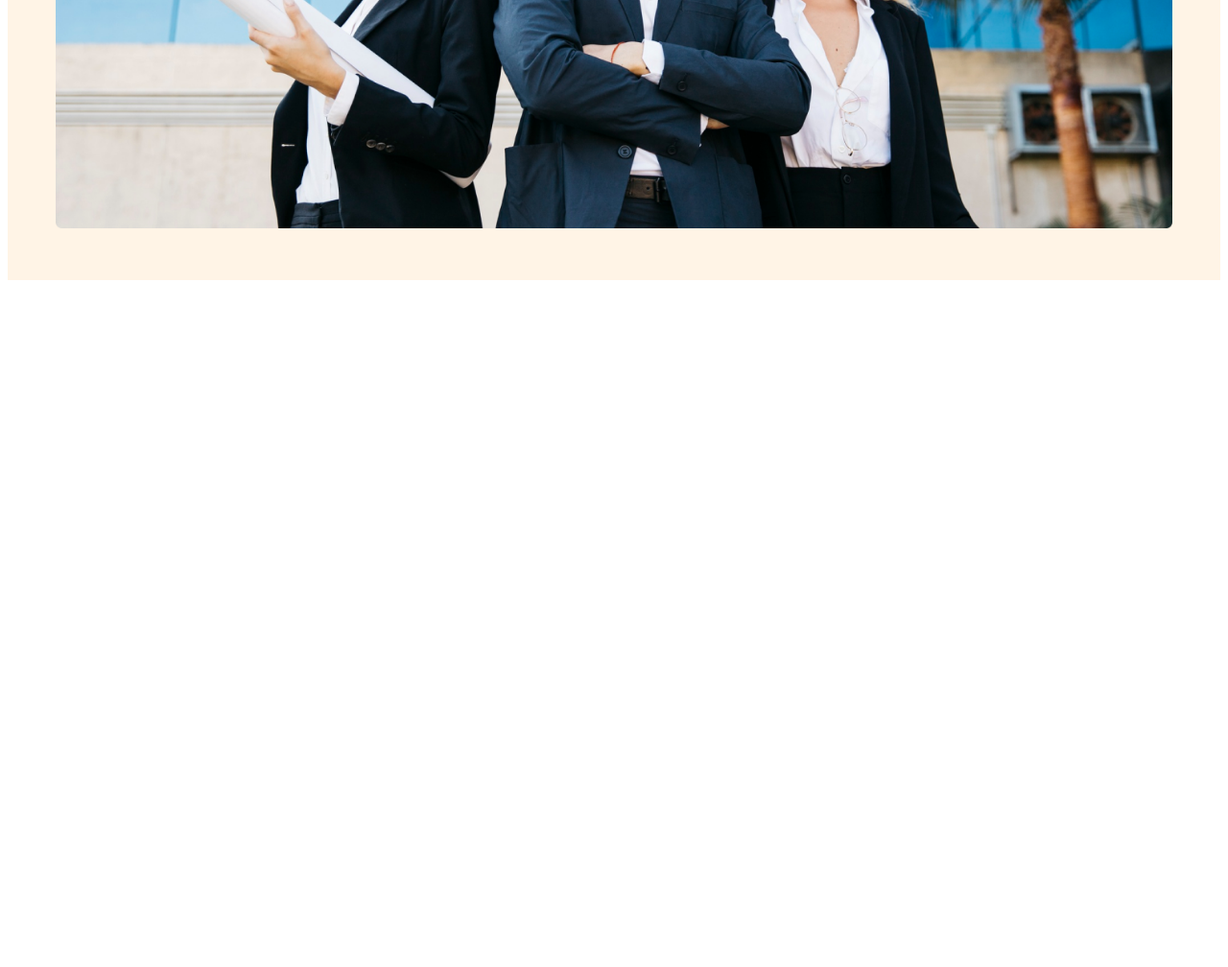
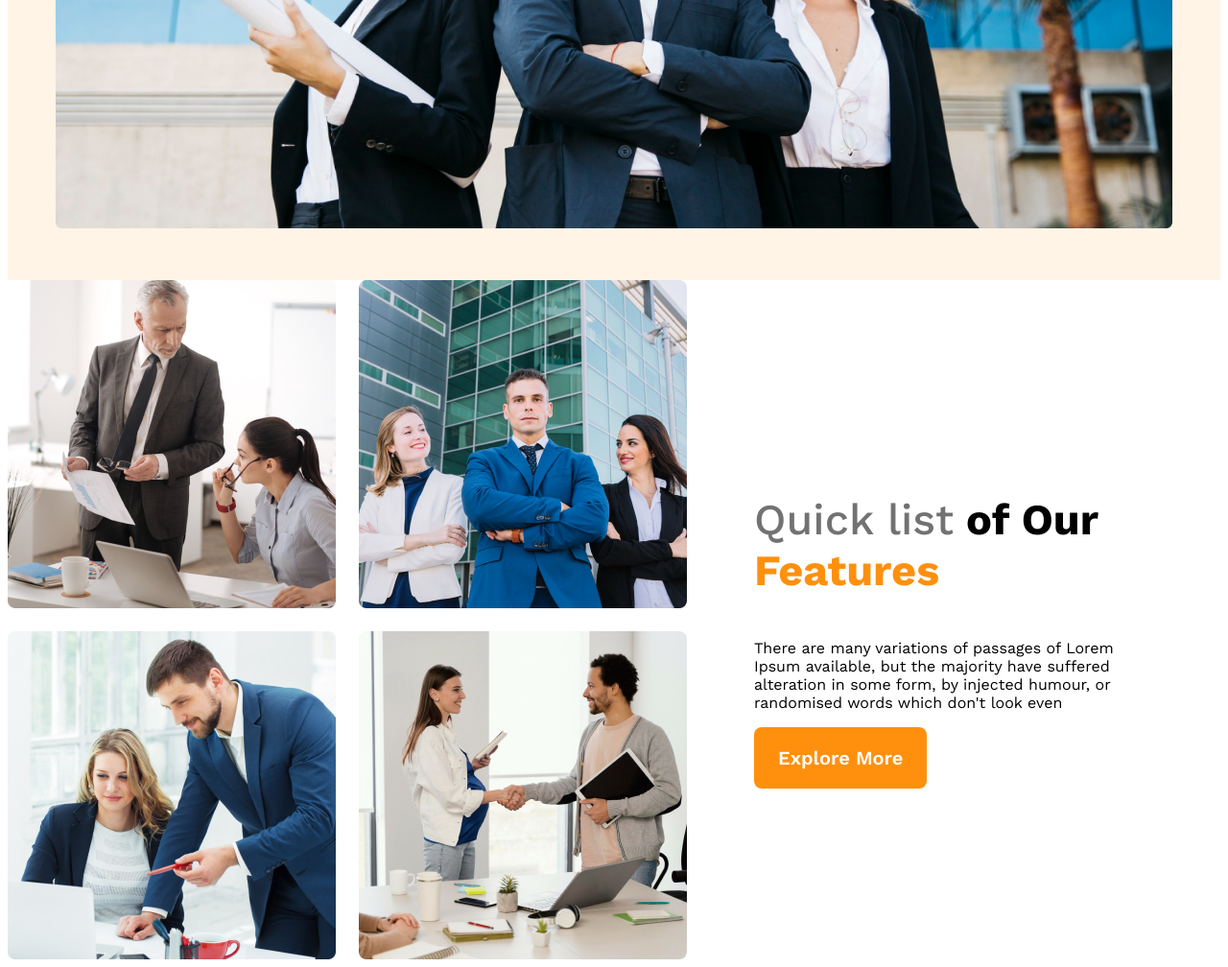
Before and after one commit to Arnisha233/g3-architects, a plain HTML site: page index.html in a window 1280 px wide. Shown: the part 895-1903 px from the top of the page at 96% size. Before the commit the page ends 1195 px from the top, so only its background shows below. Drawn offline with nearby package versions, Linux system fonts and the light colour scheme.

Commit message:
features section added

```diff
--- a/index.html
+++ b/index.html
@@ -7,6 +7,7 @@
     <link rel="stylesheet" href="styles/architect.css">
 </head>
 <body>
+    <!-- header start -->
     <header>
         <nav>
             <h3 class="nav-title">G3 Architects</h3>
@@ -26,8 +27,23 @@
             <img src="images/banner.png" alt="">
         </div>
     </header>
+    <!-- header end -->
     <main>
-
+        <!-- teams section start -->
+        <section class="teams-container">
+            <div class="teams-img-container">
+                <img src="images/team1.png" alt="">
+                <img src="images/team2.png" alt="">
+                <img src="images/team3.png" alt="">
+                <img src="images/team4.png" alt="">
+            </div>
+            <div class="teams-content">
+                <h3 class="teams-title"><span class="quick-lish">Quick list</span> <span>of Our</span> <span class="text-feautres">Features</span></h3>
+                <p class="teams-description">There are many variations of passages of Lorem Ipsum available, but the majority have suffered alteration in some form, by injected humour, or randomised words which don't look even</p>
+                <button class="btn-primary">Explore More</button>
+            </div>
+        </section>
+        <!-- feature section end -->
     </main>
     <footer></footer>
 </body>
--- a/styles/architect.css
+++ b/styles/architect.css
@@ -81,6 +81,41 @@ nav li a{
         flex-direction: column;
     }
 }
+
+/* main styles */
+main{
+    max-width: 1440px;
+    margin: 0 auto;
+}
+
+.teams-container{
+    display: flex;
+    align-items: center;
+    justify-content: space-between;
+}
+.teams-img-container{
+    display: grid;
+    grid-template-columns: repeat(2,1fr);
+    gap: 24px;
+}
+.teams-content{
+    padding-left: 70px;
+    padding-right: 70px;
+}
+.teams-title{
+    font-size: 45px;
+}
+.teams-title .quick-lish{
+    color: #727272;
+    font-weight: 500;
+}
+.teams-title .text-feautres{
+    color: #FF900E;
+    font-weight: 700;
+}
+
+
+
 /* tablet or medium devices */
 header{
     padding: 50px;
```
